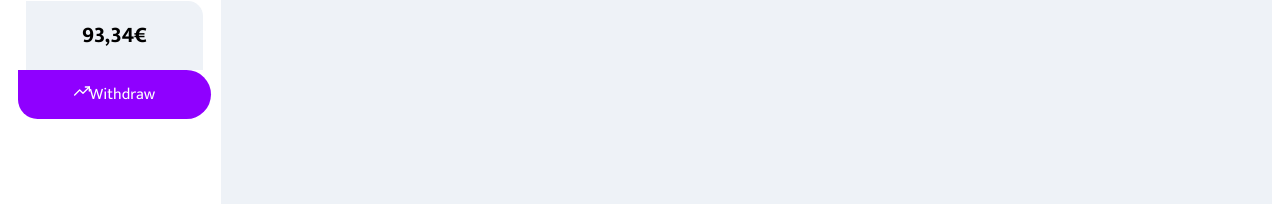
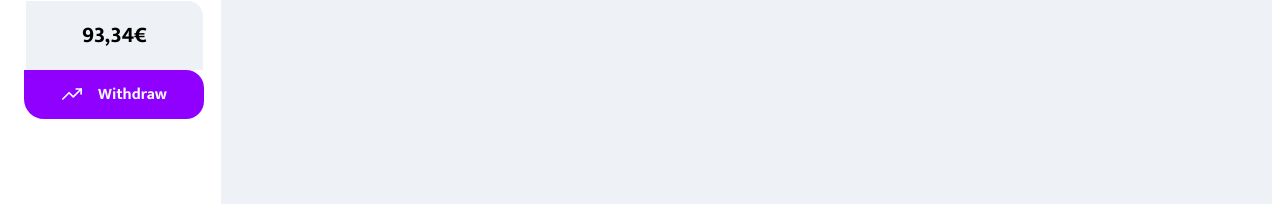
Before and after one commit to JESSYV96/nextjs-dashboard, a Next.js app: page / in a window 1280 px wide. Shown: the part 604-810 px from the top of the page. Built offline with nearby package versions, Linux system fonts and the light colour scheme.

Commit message:
Styling buttton withdraw

```diff
--- a/components/Sidebar.tsx
+++ b/components/Sidebar.tsx
@@ -14,10 +14,10 @@ const Sidebar = () => {
                     <li>Store Feedback</li>
                 </ul>
                 <div className={styles.withdraw}>
-                    <span>93,34€</span>
-                    <div className={styles.withdrawButtonContainer}>
-                        <FiTrendingUp color="white"/>
-                        Withdraw
+                    <span className={styles.amountCommission}>93,34€</span>
+                    <div>
+                        <FiTrendingUp color="white" size={20} />
+                        <span>Withdraw</span>
                     </div>
                 </div>
             </div>
--- a/styles/components/sidebar.module.scss
+++ b/styles/components/sidebar.module.scss
@@ -24,18 +24,24 @@
     flex-direction: column;
     align-items: center;
 
-    span {
-      font-family: 'Mukta-Bold';
+    .amountCommission {
+      font-family: "Mukta-Bold";
       font-size: 1.4rem;
       padding: 1rem 3.5rem;
       background-color: colors.$background;
       border-radius: 0 15px 0 0;
     }
     div {
-      padding: 0.7em 3.5em;
+      display: flex;
+      align-items: center;
+      padding: 0.7em 2.35em;
       background-color: colors.$primary-color;
       color: #fff;
-      border-radius: 0 25px 25px 20px;
+      border-radius: 0 18px 18px 20px;
+      span {
+        font-family: "Mukta-Bold";
+        padding-left: 1rem;
+      }
     }
   }
 }
```
